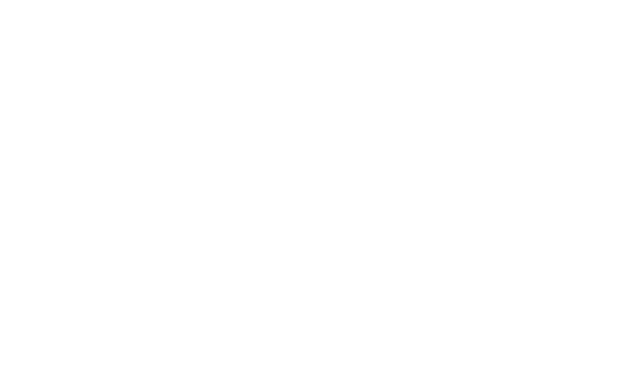
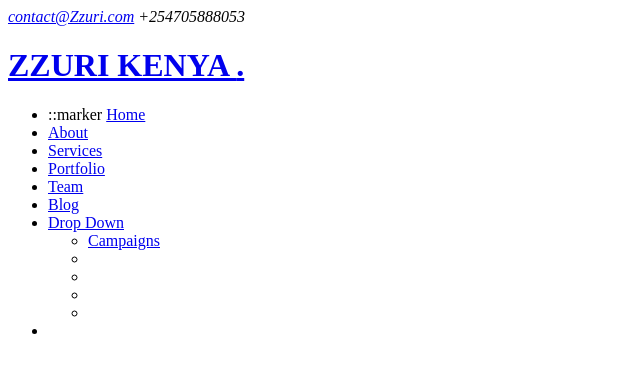
Before and after one commit to Kaunyangi/ZZURI-KENYA, a plain HTML site: page index.html in a window 1280 px wide. Shown: the whole page, without its empty margins (0-640 px from the left). Drawn offline with Linux system fonts and the light colour scheme.

Commit message:
add unordered list

```diff
--- a/index.html
+++ b/index.html
@@ -1,23 +1,85 @@
 <!DOCTYPE html>
 <html lang="en">
-<head>
-    <meta charset="UTF-8">
-    <meta http-equiv="X-UA-Compatible" content="IE=edge">
-    <meta name="viewport" content="width=device-width, initial-scale=1.0">
+  <head>
+    <meta charset="UTF-8" />
+    <meta http-equiv="X-UA-Compatible" content="IE=edge" />
+    <meta name="viewport" content="width=device-width, initial-scale=1.0" />
     <title>ZZURI KENYA FOUNDATION</title>
-    <meta name="robots" content="noindex, nofollow">
-    <meta content name="description">
-    <meta content name="keywords">
+    <meta name="robots" content="noindex, nofollow" />
+    <meta content name="description" />
+    <meta content name="keywords" />
     <!-- Favicons -->
-    <link rel="icon" href="">
-
-
-</head>
-<body data-aos-easing="ease-in-out" data-aos-duration="1000" data-aos-delay="0" class>
+    <link rel="icon" href="" />
+  </head>
+  <body
+    data-aos-easing="ease-in-out"
+    data-aos-duration="1000"
+    data-aos-delay="0"
+    class
+  >
     <!-- Header -->
     <section id="topbar" class="topbar d-flex align-items-center">
-        <div class="container d-flex justify-content-center justify-content-md-between"></div>
+      <div
+        class="container d-flex justify-content-center justify-content-md-between">
+        <div class="contact-info d-flex align-items-center">
+          <i class="bi bi-envelope d-flex align-items-center">
+           <a href="zzurikenya@gmail.com">contact@Zzuri.com</a>
+          </i>
+          <i class="bi bi-phone d-flex align-items-center ms-4"><span>+254705888053</span></i>
+        </div>
+        <div class="social-links d-none d-md-flex align-items-center">
+            <a href="#" class="twitter">
+                <i class="bi bi-twitter"></i>
+            </a>
+            <a href="#" class="facebook">
+              <i class="bi bi-facebook"></i>
+            </a>
+            <a href="#" class="instagram">
+                <i class="bi bi-instagram"></i>
+            </a>
+            <a href="#" class="linkedin">
+                <i class="bi bi-linkedin"></i>
+            </a>
+        </div>
+    </div>
     </section>
-
-</body>
+    <!-- End Top Bar -->
+    <header id="header" class="header d-flex align-items-center">
+        <div class="container-fluid container-xl d-flex align-items-center justify-content-between">
+            <a href="index.html" class="logo d-flex align-items-center">
+                <h1>ZZURI KENYA <span>.</span></h1>
+            </a>
+            <nav id="navbar" class="navbar">
+                <ul>
+                 <li>::marker
+                    <a href="#hero" class="active">Home</a>
+                 </li>
+                 <li><a href="#about">About</a></li>
+                 <li>
+                    <a href="#services">Services</a>
+                 </li>
+                 <li>
+                    <a href="#portfolio">Portfolio</a>
+                 </li>
+                 <li>
+                    <a href="#team">Team</a>
+                 </li>
+                 <li>
+                    <a href="blog.html">Blog</a>
+                 </li>
+                 <li>
+                    <a href="#"><span>Drop Down</span><i class="bi bi-chevron-down dropdown-indicator"></i></a>
+                    <ul>
+                    <li><a href="#">Campaigns</a></li>
+                    <li></li>
+                    <li></li>
+                    <li></li>
+                    <li></li></ul>
+                 </li>
+                 <li></li>
+                </ul>
+            </nav>
+        </div>
+    </header>
+  </body>
 </html>
```
